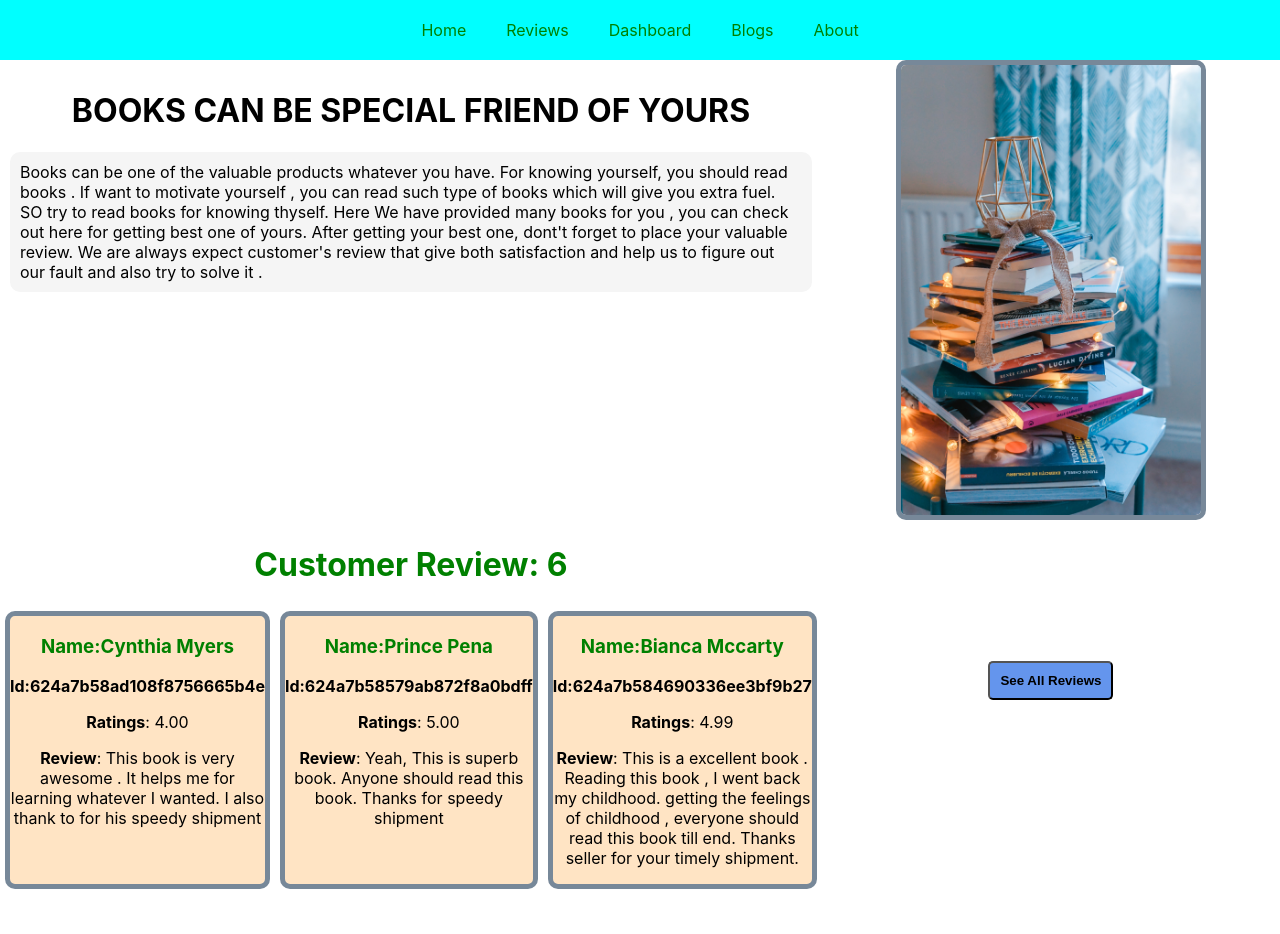
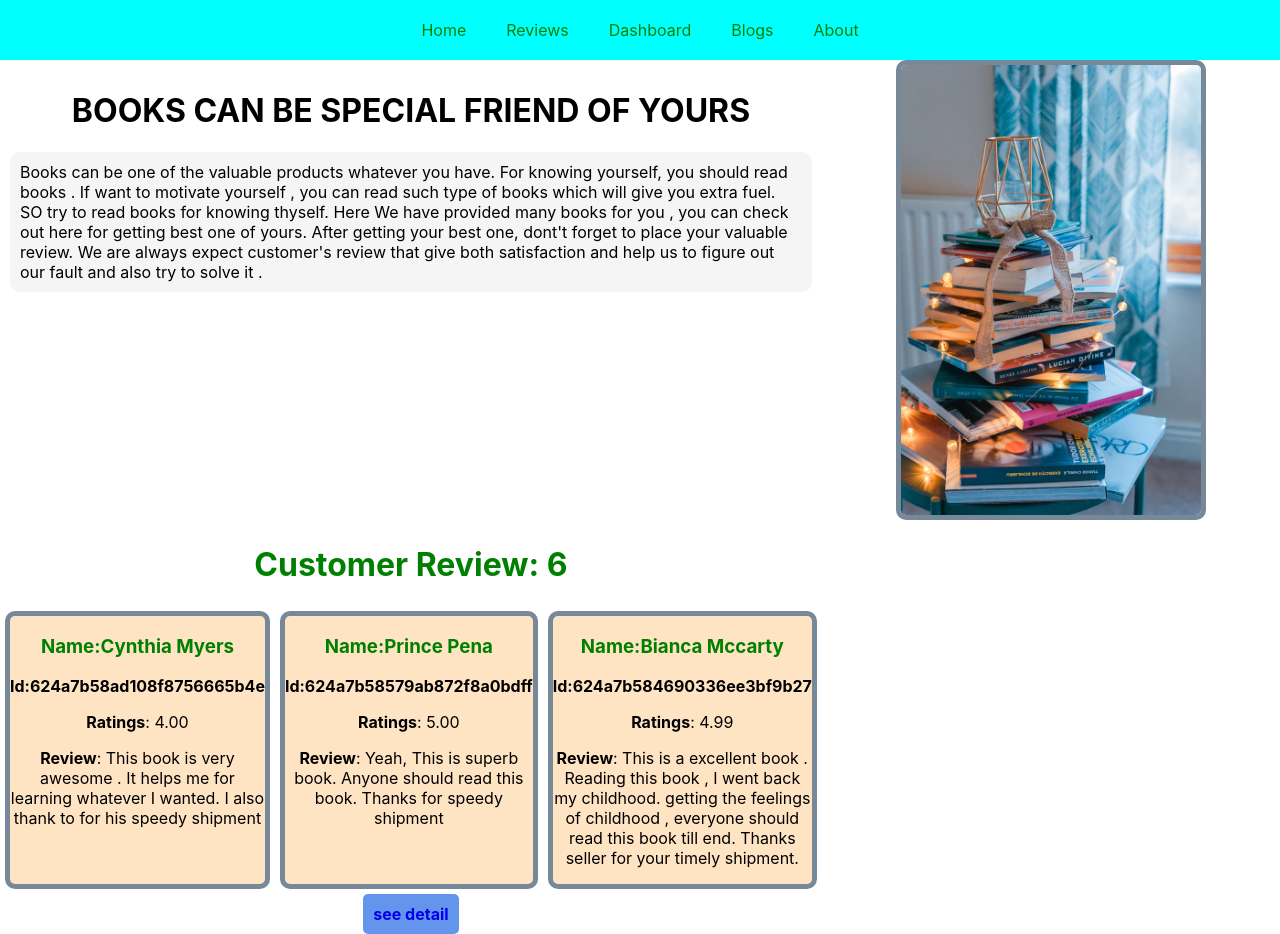
Before and after one commit to atiqurrahman96/product-analysis-website-assignment, a React (Create React App) app: page / in a window 1280 px wide. Before the commit the page ends 894 px from the top, so only its background shows below. Built offline with nearby package versions, Linux system fonts and the light colour scheme.

Commit message:
link has been updated

```diff
--- a/src/App.js
+++ b/src/App.js
@@ -17,7 +17,6 @@ function App() {
       <Routes>
         <Route path='/' element={<Home />}></Route>
         <Route path='/home' element={<Home />}></Route>
-        <Route path='/home/:reviews' element={<Reviews />}></Route>
         <Route path='/reviews' element={<Reviews />}></Route>
         <Route path='/dashboard' element={<Dashboard />}></Route>
         <Route path='/blogs' element={<Blogs />}></Route>
--- a/src/components/Home/Home.css
+++ b/src/components/Home/Home.css
@@ -45,11 +45,21 @@
     color: green;
 }
 
+.link-and-card-container {
+    padding-bottom: 10px;
+}
 
-.button-container button {
+
+.link-container a {
     background-color: cornflowerblue;
     font-weight: 700;
+    text-decoration: none;
     padding: 10px;
     border-radius: 5px;
-    margin-top: 30%;
+
 }
+
+.link-container {
+    margin-top: 10px;
+
+}
--- a/src/components/Home/Home.js
+++ b/src/components/Home/Home.js
@@ -3,15 +3,9 @@ import './Home.css'
 import image from '../Home/image/book16.jpg'
 import Review from '../Review/Review';
 import useReview from '../../Hooks/UseReview';
-import { useNavigate } from 'react-router-dom';
+import { Link } from 'react-router-dom';
 
 const Home = () => {
-    let navigate = useNavigate()
-    const routeChange = () => {
-        let path = `reviews`;
-        navigate(path);
-    }
-
     const [reviews] = useReview([]);
     return (
         <div className='home-container'>
@@ -23,15 +17,19 @@ const Home = () => {
             <div className='img-container'>
                 <img src={image} alt="" />
             </div>
-            <div>
+            <div className='link-and-card-container'>
                 <h1 id='customer-number'>Customer Review: {reviews.length}</h1>
                 <div className='all-card-container'>
                     {
                         reviews.slice(0, 3).map(review => <Review review={review} key={review.id}></Review>)
                     }
                 </div>
+                <div className='link-container'>
+                    <Link to='/reviews'>see detail</Link>
+                </div>
             </div>
-            <div className='button-container'><button onClick={routeChange}>See All Reviews</button></div>
+
+
         </div>
 
 
```
